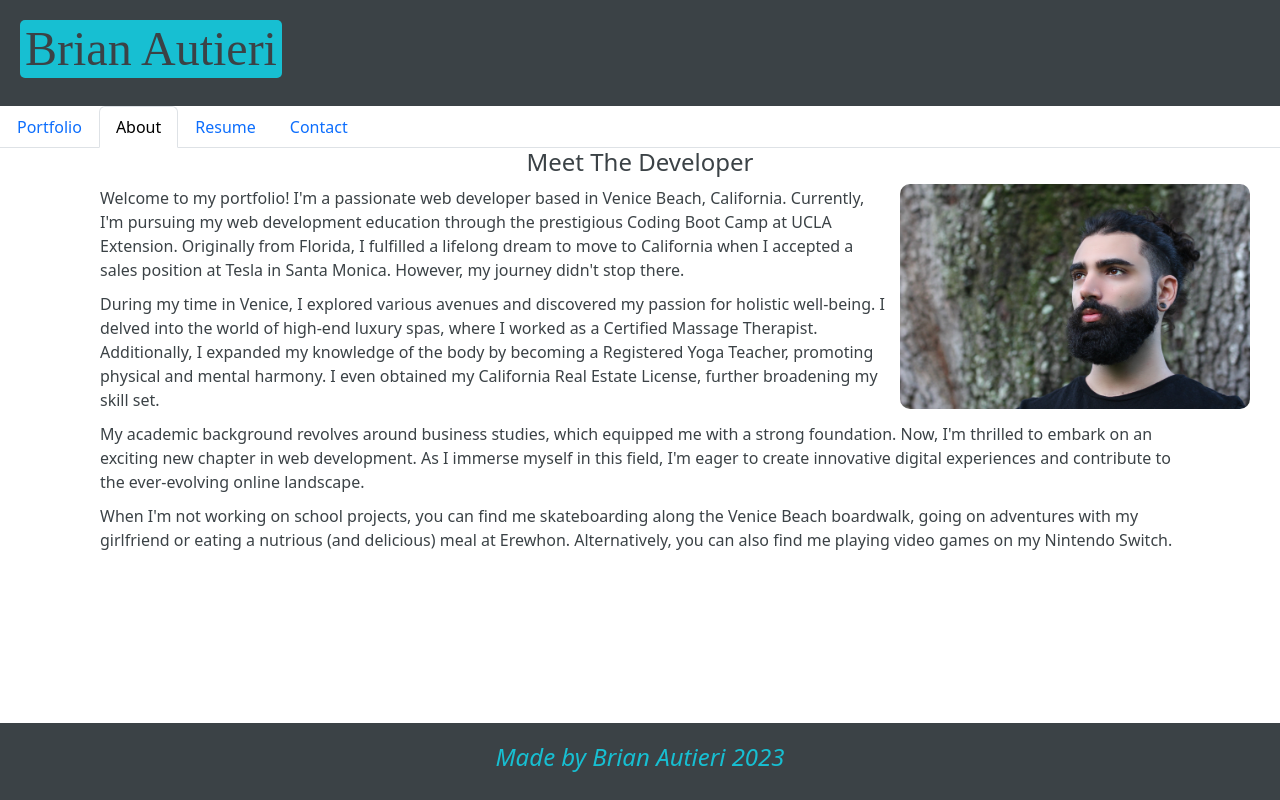
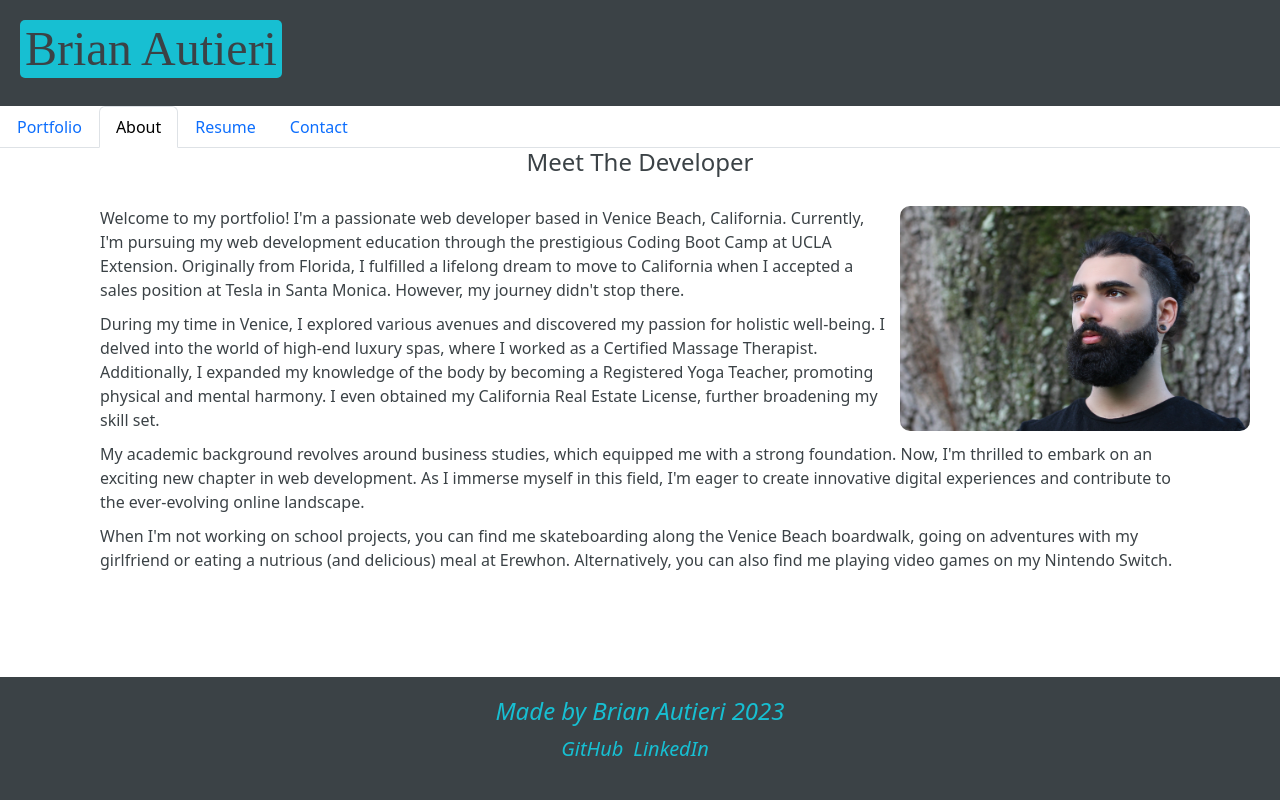
Before and after one commit to Brian-Autieri/react-portfolio, a React (Create React App) app: page / in a window 1280 px wide. Built offline with nearby package versions, Linux system fonts and the light colour scheme.

Commit message:
Upload files

```diff
--- a/src/components/Footer.js
+++ b/src/components/Footer.js
@@ -5,6 +5,12 @@ export default function Footer() {
         <>
         <footer className="footer">
         <h4>Made by Brian Autieri 2023</h4>
+        <div className="footerLinks">
+            <p>
+        <a href="https://www.google.com" target="_blank">GitHub</a>
+        <a href="https://www.google.com" target="_blank">LinkedIn</a>
+        </p>
+        </div>
         </footer>
         </>
     )
--- a/src/components/style.css
+++ b/src/components/style.css
@@ -13,6 +13,7 @@
   .about {
     text-align: center;
     color: #3b4246;
+    margin-bottom: 30px;
   }
 
   .paragraph {
@@ -47,3 +48,10 @@
     border-radius: 5px;
     padding: 0 5px 0 5px;
   }
+
+  .footerLinks a {
+    padding-right: 10px;
+    text-decoration: none;
+    font-size: 20px;
+    color: #17bfd2;
+  }
```
Also changed, not shown: src/components/Header.js (line endings or trailing spaces).
